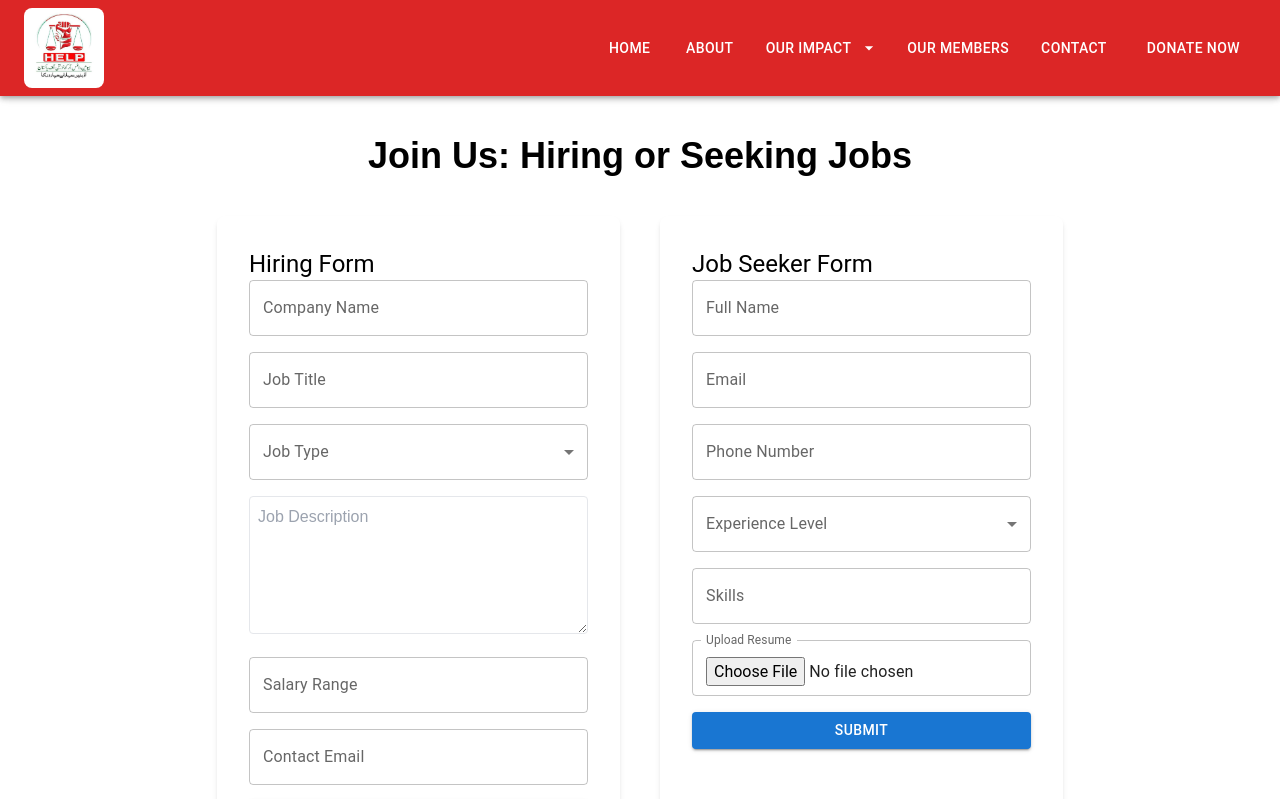
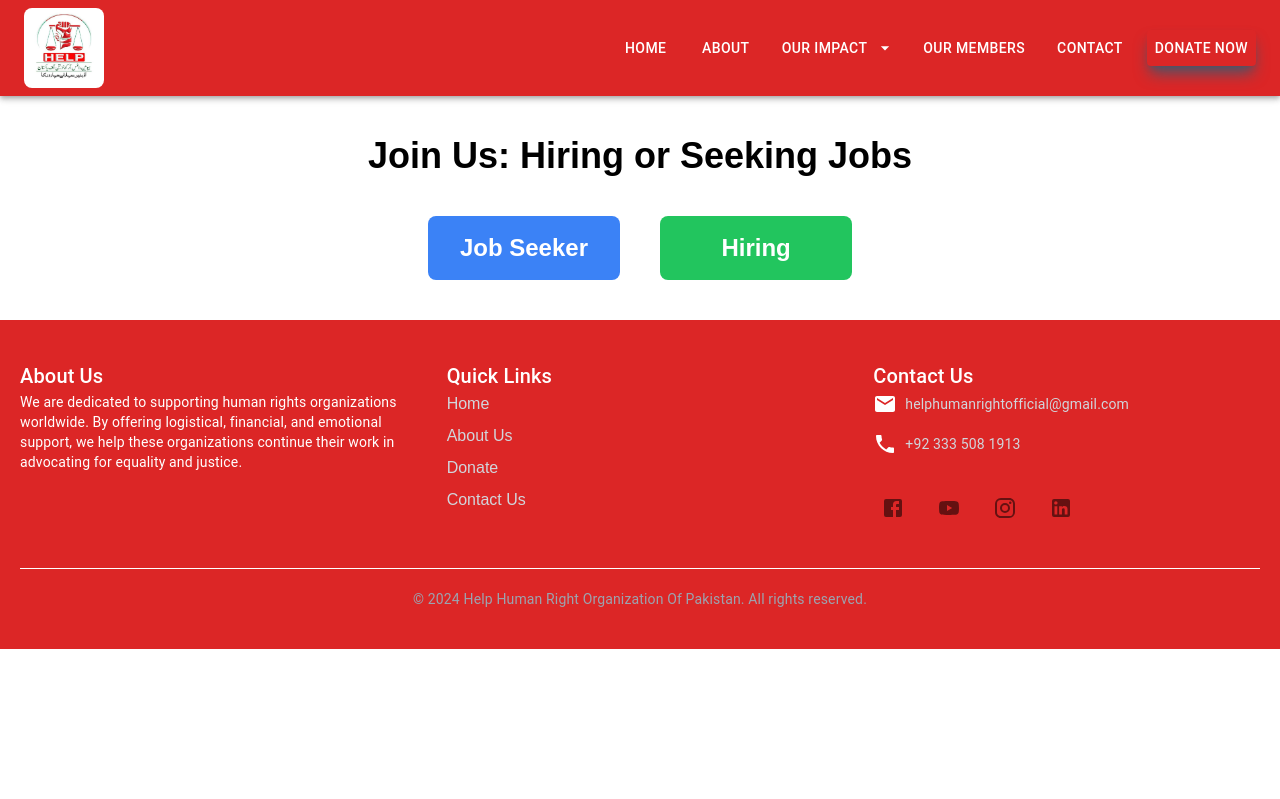
Before and after one commit to 786asifakbar/HelpHumanRightofPakistan, a React (Vite) app: page /HelpJobBank in a window 1280 px wide. Shown: the top 799 px of the page. Built offline with nearby package versions, Linux system fonts and the light colour scheme.

Commit message:
updated forms

```diff
--- a/src/components/Navbar.jsx
+++ b/src/components/Navbar.jsx
@@ -129,8 +129,8 @@ const Navbar = () => {
               <Link to="/contact" className="text-white">Contact</Link>
             </Button>
             <Button
-              variant="contained "
-              className="bg-red-600 text-white"
+              // variant="contained"
+              className="bg-green-600 text-white shadow-lg shadow-slate-600 py-8 border-y-8 border-double "
             >
               <Link to="/DonationForm" className="text-white">Donate Now</Link>
             </Button>
--- a/src/pages/HelpJobBank.jsx
+++ b/src/pages/HelpJobBank.jsx
@@ -1,15 +1,49 @@
-
+import { useState } from 'react';
 import HiringForm from './HiringForm';
 import JobSeekerForm from './JobSeekerForm';
 
 const HelpJobBank = () => {
+  const [showForm, setShowForm] = useState(null); // To track which form to show
+
+  const handleButtonClick = (formType) => {
+    setShowForm(formType);
+  };
+
   return (
     <div className="flex flex-col items-center justify-center py-10">
       <h1 className="text-4xl font-bold mb-10">Join Us: Hiring or Seeking Jobs</h1>
-      <div className="grid grid-cols-1 md:grid-cols-2 gap-10">
-        <HiringForm />
-        <JobSeekerForm />
-      </div>
+
+      {/* Display Buttons if no form is selected */}
+      {!showForm && (
+        <div className="grid grid-cols-1 md:grid-cols-2 gap-10">
+          <button
+            className="bg-blue-500 hover:bg-blue-700 text-white font-bold py-4 px-8 rounded-lg text-2xl transition duration-300"
+            onClick={() => handleButtonClick('jobseeker')}
+          >
+            Job Seeker
+          </button>
+          <button
+            className="bg-green-500 hover:bg-green-700 text-white font-bold py-4 px-8 rounded-lg text-2xl transition duration-300"
+            onClick={() => handleButtonClick('hiring')}
+          >
+            Hiring
+          </button>
+        </div>
+      )}
+
+      {/* Conditionally Render Forms */}
+      {showForm === 'jobseeker' && <JobSeekerForm />}
+      {showForm === 'hiring' && <HiringForm />}
+
+      {/* Add a "Back" Button to return to the main selection */}
+      {showForm && (
+        <button
+          className="mt-6 bg-red-500 hover:bg-red-700 text-white font-bold py-2 px-6 rounded-lg transition duration-300"
+          onClick={() => setShowForm(null)}
+        >
+          Back to Selection
+        </button>
+      )}
     </div>
   );
 };
--- a/src/pages/HiringForm.jsx
+++ b/src/pages/HiringForm.jsx
@@ -1,86 +1,137 @@
-import { useForm } from 'react-hook-form';
-import { TextField, Button, Typography, FormControl, InputLabel, Select, MenuItem, TextareaAutosize } from '@mui/material';
+import { useState } from 'react';
+import { TextField, Checkbox, FormControlLabel, Button } from '@mui/material';
 
-const HiringForm = () => {
-  const { register, handleSubmit, formState: { errors } } = useForm();
+const HiringRequestForm = () => {
+  const [selectedFile, setSelectedFile] = useState(null);
 
-  const onSubmit = (data) => {
-    console.log('Hiring Form Data:', data);
+  // Handle file upload
+  const handleFileChange = (event) => {
+    setSelectedFile(event.target.files[0]);
+  };
+
+  // Form submission
+  const handleSubmit = (event) => {
+    event.preventDefault();
+    console.log('Form submitted with the following details:');
+    console.log('Selected file:', selectedFile);
   };
 
   return (
-    <div className="bg-white p-8 rounded-lg shadow-md">
-      <Typography variant="h5" className="font-bold mb-5">Hiring Form</Typography>
-      <form onSubmit={handleSubmit(onSubmit)}>
-        <div className="mb-4">
+    <div className="max-w-6xl mx-auto p-6 bg-white rounded-lg shadow-md">
+      {/* Form Title */}
+      <div className="mb-8">
+        <h1 className="text-4xl font-bold mb-4">Hiring Request Form</h1>
+        <p className="text-lg">
+          If you are looking to hire people, please fill out the form below and let us know your requirements.
+        </p>
+      </div>
+
+      {/* Job Title & Employment Type */}
+      <div className="mb-6">
+        <h2 className="text-2xl font-semibold mb-2">Job Details</h2>
+        <div className="grid grid-cols-1 md:grid-cols-2 gap-4 mb-4">
+          <TextField label="Job Title" variant="outlined" fullWidth required />
+          <FormControlLabel control={<Checkbox />} label="Remote Position?" />
+        </div>
+      </div>
+
+      {/* Job Requirements */}
+      <div className="mb-8">
+        <h2 className="text-2xl font-semibold mb-4">Candidate Requirements</h2>
+        <ul className="list-disc list-inside text-lg">
+          <li>
+            <TextField label="Required Skills (e.g., JavaScript, React)" variant="outlined" fullWidth required />
+          </li>
+          <li>
             <TextField
-            label="Company Name"
+              label="Years of Experience (e.g., 3+ years)"
               variant="outlined"
               fullWidth
-            {...register('companyName', { required: 'Company Name is required' })}
-            error={!!errors.companyName}
-            helperText={errors.companyName?.message}
+              required
+            />
+          </li>
+          <li>
+            <TextField
+              label="Required Education Level (e.g., Bachelor's Degree)"
+              variant="outlined"
+              fullWidth
+              required
+            />
+          </li>
+          <li>
+            <TextField
+              label="Other Qualifications (optional)"
+              variant="outlined"
+              fullWidth
+            />
+          </li>
+        </ul>
+      </div>
+
+      {/* Job Description */}
+      <div className="mb-8">
+        <h2 className="text-2xl font-semibold mb-4">Job Description</h2>
+        <TextField
+          label="Job Description"
+          variant="outlined"
+          fullWidth
+          multiline
+          rows={4}
+          placeholder="Describe the role, responsibilities, and key deliverables"
+          required
         />
       </div>
-        <div className="mb-4">
+
+      {/* Compensation & Benefits */}
+      <div className="mb-8">
+        <h2 className="text-2xl font-semibold mb-4">Compensation and Benefits</h2>
+        <ul className="list-disc list-inside text-lg">
+          <li>
+            <TextField label="Salary Range (e.g., $50,000 - $70,000)" variant="outlined" fullWidth required />
+          </li>
+          <li>
             <TextField
-            label="Job Title"
+              label="Benefits (e.g., Health, Dental, Vision)"
               variant="outlined"
               fullWidth
-            {...register('jobTitle', { required: 'Job Title is required' })}
-            error={!!errors.jobTitle}
-            helperText={errors.jobTitle?.message}
             />
+          </li>
+        </ul>
       </div>
+
+      {/* Upload Company Info or Job Posting (optional) */}
       <div className="mb-4">
-          <FormControl fullWidth>
-            <InputLabel>Job Type</InputLabel>
-            <Select
-              defaultValue=""
-              {...register('jobType', { required: 'Job Type is required' })}
-            >
-              <MenuItem value="Full-time">Full-time</MenuItem>
-              <MenuItem value="Part-time">Part-time</MenuItem>
-              <MenuItem value="Contract">Contract</MenuItem>
-              <MenuItem value="Internship">Internship</MenuItem>
-            </Select>
-          </FormControl>
+        <h3 className="text-lg font-medium mb-2">Upload Job Posting or Additional Information (optional)</h3>
+        <input
+          type="file"
+          accept=".pdf,.doc,.docx"
+          onChange={handleFileChange}
+          className="block w-full text-sm text-gray-500 file:mr-4 file:py-2 file:px-4 file:rounded-full file:border-0 file:text-sm file:font-semibold file:bg-blue-50 file:text-blue-700 hover:file:bg-blue-100"
+        />
+        {selectedFile && <p className="mt-2 text-sm text-gray-600">Selected file: {selectedFile.name}</p>}
       </div>
-        <div className="mb-4">
-          <TextareaAutosize
-            minRows={5}
-            placeholder="Job Description"
-            className="w-full p-2 border rounded"
-            {...register('jobDescription', { required: 'Job Description is required' })}
-          />
-          {errors.jobDescription && <span className="text-red-600">{errors.jobDescription.message}</span>}
+
+      {/* Contact Information */}
+      <div className="mb-8">
+        <h2 className="text-2xl font-semibold mb-4">Contact Information</h2>
+        <div className="grid grid-cols-1 md:grid-cols-2 gap-4 mb-4">
+          <TextField label="Your Name" variant="outlined" fullWidth required />
+          <TextField label="Your Email" type="email" variant="outlined" fullWidth required />
+          <TextField label="Your Phone Number" variant="outlined" fullWidth />
         </div>
-        <div className="mb-4">
-          <TextField
-            label="Salary Range"
-            variant="outlined"
-            type="number"
-            fullWidth
-            {...register('salary', { required: 'Salary is required' })}
-            error={!!errors.salary}
-            helperText={errors.salary?.message}
-          />
       </div>
-        <div className="mb-4">
-          <TextField
-            label="Contact Email"
-            variant="outlined"
-            type="email"
-            fullWidth
-            {...register('contactEmail', { required: 'Contact Email is required' })}
-            error={!!errors.contactEmail}
-            helperText={errors.contactEmail?.message}
-          />
+
+      {/* Submit Button */}
+      <div className="flex justify-center">
+        <Button variant="contained" color="primary" type="submit">Submit Request</Button>
       </div>
-        <Button type="submit" variant="contained" color="primary" fullWidth>Submit</Button>
-      </form>
+
+      {/* Footer */}
+      <div className="text-center text-gray-600 mt-6">
+        <p>If you have any questions, feel free to contact us<strong></strong></p>
+      </div>
     </div>
   );
 };
 
-export default HiringForm;
+export default HiringRequestForm;
--- a/src/pages/JobSeekerForm.jsx
+++ b/src/pages/JobSeekerForm.jsx
@@ -1,84 +1,108 @@
-import { useForm } from 'react-hook-form';
-import { TextField, Button, Typography, FormControl, InputLabel, Select, MenuItem } from '@mui/material';
+import { useState } from 'react';
+import { TextField, Checkbox, FormControlLabel, FormGroup, Button } from '@mui/material';
 
 const JobSeekerForm = () => {
-  const { register, handleSubmit, formState: { errors } } = useForm();
+  const [selectedFile, setSelectedFile] = useState(null);
 
-  const onSubmit = (data) => {
-    console.log('Job Seeker Form Data:', data);
+  // Handler for file input
+  const handleFileChange = (event) => {
+    setSelectedFile(event.target.files[0]);
+  };
+
+  // Form submission handler
+  const handleSubmit = (event) => {
+    event.preventDefault();
+    // Here, handle form submission logic (e.g., send data to the server)
+    console.log('Form submitted:', selectedFile);
   };
 
   return (
-    <div className="bg-white p-8 rounded-lg shadow-md">
-      <Typography variant="h5" className="font-bold mb-5">Job Seeker Form</Typography>
-      <form onSubmit={handleSubmit(onSubmit)}>
-        <div className="mb-4">
-          <TextField
-            label="Full Name"
-            variant="outlined"
-            fullWidth
-            {...register('fullName', { required: 'Full Name is required' })}
-            error={!!errors.fullName}
-            helperText={errors.fullName?.message}
+    <div className="max-w-4xl mx-auto p-6 bg-white rounded-lg shadow-md">
+      <h1 className="text-3xl font-bold mb-4">Job Seeker Application Form</h1>
+
+      <form onSubmit={handleSubmit}>
+        {/* Position and Employment Type */}
+        <div className="grid grid-cols-1 md:grid-cols-2 gap-4 mb-6">
+          <TextField label="Position Applying For" variant="outlined" fullWidth required />
+          <div className="flex flex-col">
+            <label className="mb-2">Employment Type</label>
+            <FormGroup row>
+              <FormControlLabel control={<Checkbox />} label="Full-Time" />
+              <FormControlLabel control={<Checkbox />} label="Part-Time" />
+              <FormControlLabel control={<Checkbox />} label="Contract" />
+            </FormGroup>
+          </div>
+        </div>
+
+        {/* Personal Information */}
+        <div className="grid grid-cols-1 md:grid-cols-2 gap-4 mb-6">
+          <TextField label="Full Name" variant="outlined" fullWidth required />
+          <TextField label="Nationality" variant="outlined" fullWidth required />
+        </div>
+        <div className="grid grid-cols-1 md:grid-cols-2 gap-4 mb-6">
+          <TextField label="Address" variant="outlined" fullWidth required />
+          <TextField label="Date of Birth" type="date" InputLabelProps={{ shrink: true }} variant="outlined" fullWidth required />
+        </div>
+        <div className="grid grid-cols-1 md:grid-cols-2 gap-4 mb-6">
+          <TextField label="Phone" variant="outlined" fullWidth required />
+          <TextField label="Email" type="email" variant="outlined" fullWidth required />
+        </div>
+        <div className="grid grid-cols-1 md:grid-cols-2 gap-4 mb-6">
+          <FormControlLabel control={<Checkbox />} label="Driving License" />
+          <TextField label="Years of Work Experience" variant="outlined" fullWidth />
+        </div>
+
+        {/* Upload CV */}
+        <div className="mb-6">
+          <h2 className="text-xl font-semibold mb-2">Upload Your CV</h2>
+          <input
+            type="file"
+            accept=".pdf,.doc,.docx"
+            onChange={handleFileChange}
+            className="block w-full text-sm text-gray-500 file:mr-4 file:py-2 file:px-4 file:rounded-full file:border-0 file:text-sm file:font-semibold file:bg-blue-50 file:text-blue-700 hover:file:bg-blue-100"
+            required
           />
+          {selectedFile && <p className="mt-2 text-sm text-gray-600">Selected file: {selectedFile.name}</p>}
         </div>
-        <div className="mb-4">
-          <TextField
-            label="Email"
-            variant="outlined"
-            type="email"
-            fullWidth
-            {...register('email', { required: 'Email is required' })}
-            error={!!errors.email}
-            helperText={errors.email?.message}
-          />
+
+        {/* Educational Background */}
+        <div className="mb-6">
+          <h2 className="text-xl font-semibold mb-2">Educational Background</h2>
+          <div className="grid grid-cols-1 md:grid-cols-5 gap-4 mb-4">
+            <TextField label="Degree/Course" variant="outlined" fullWidth />
+            <TextField label="University/Institute" variant="outlined" fullWidth />
+            <TextField label="Year of Graduation" variant="outlined" fullWidth />
+            <TextField label="Grade" variant="outlined" fullWidth />
+            <TextField label="City" variant="outlined" fullWidth />
+          </div>
         </div>
-        <div className="mb-4">
-          <TextField
-            label="Phone Number"
-            variant="outlined"
-            type="tel"
-            fullWidth
-            {...register('phoneNumber', { required: 'Phone Number is required' })}
-            error={!!errors.phoneNumber}
-            helperText={errors.phoneNumber?.message}
-          />
+
+        {/* Employment History */}
+        <div className="mb-6">
+          <h2 className="text-xl font-semibold mb-2">Employment History</h2>
+          <div className="grid grid-cols-1 md:grid-cols-4 gap-4 mb-4">
+            <TextField label="Company" variant="outlined" fullWidth />
+            <TextField label="Position" variant="outlined" fullWidth />
+            <TextField label="Year" variant="outlined" fullWidth />
+            <TextField label="Reason for Leaving" variant="outlined" fullWidth />
+          </div>
         </div>
-        <div className="mb-4">
-          <FormControl fullWidth>
-            <InputLabel>Experience Level</InputLabel>
-            <Select
-              defaultValue=""
-              {...register('experienceLevel', { required: 'Experience Level is required' })}
-            >
-              <MenuItem value="Junior">Junior</MenuItem>
-              <MenuItem value="Mid-level">Mid-level</MenuItem>
-              <MenuItem value="Senior">Senior</MenuItem>
-            </Select>
-          </FormControl>
+
+        {/* Skills & Training */}
+        <div className="mb-6">
+          <h2 className="text-xl font-semibold mb-2">Skills & Training</h2>
+          <div className="grid grid-cols-1 md:grid-cols-4 gap-4 mb-4">
+            <TextField label="Skill/Training Achievement" variant="outlined" fullWidth />
+            <TextField label="Level" variant="outlined" fullWidth />
+            <TextField label="Year" variant="outlined" fullWidth />
+            <TextField label="Institute" variant="outlined" fullWidth />
+          </div>
         </div>
-        <div className="mb-4">
-          <TextField
-            label="Skills"
-            variant="outlined"
-            fullWidth
-            {...register('skills', { required: 'Skills are required' })}
-            error={!!errors.skills}
-            helperText={errors.skills?.message}
-          />
+
+        {/* Submit Button */}
+        <div className="flex justify-center">
+          <Button variant="contained" color="primary" type="submit">Submit Application</Button>
         </div>
-        <div className="mb-4">
-          <TextField
-            label="Upload Resume"
-            type="file"
-            fullWidth
-            InputLabelProps={{ shrink: true }}
-            {...register('resume', { required: 'Resume is required' })}
-            error={!!errors.resume}
-            helperText={errors.resume?.message}
-          />
-        </div>
-        <Button type="submit" variant="contained" color="primary" fullWidth>Submit</Button>
       </form>
     </div>
   );
```
Also changed, not shown: src/pages/CenterExecutiveCommunityMember.jsx (+10 -7 lines), public/Web-Icon.png, public/web.png (added). Lines whose indentation alone changed are shown as unchanged.
